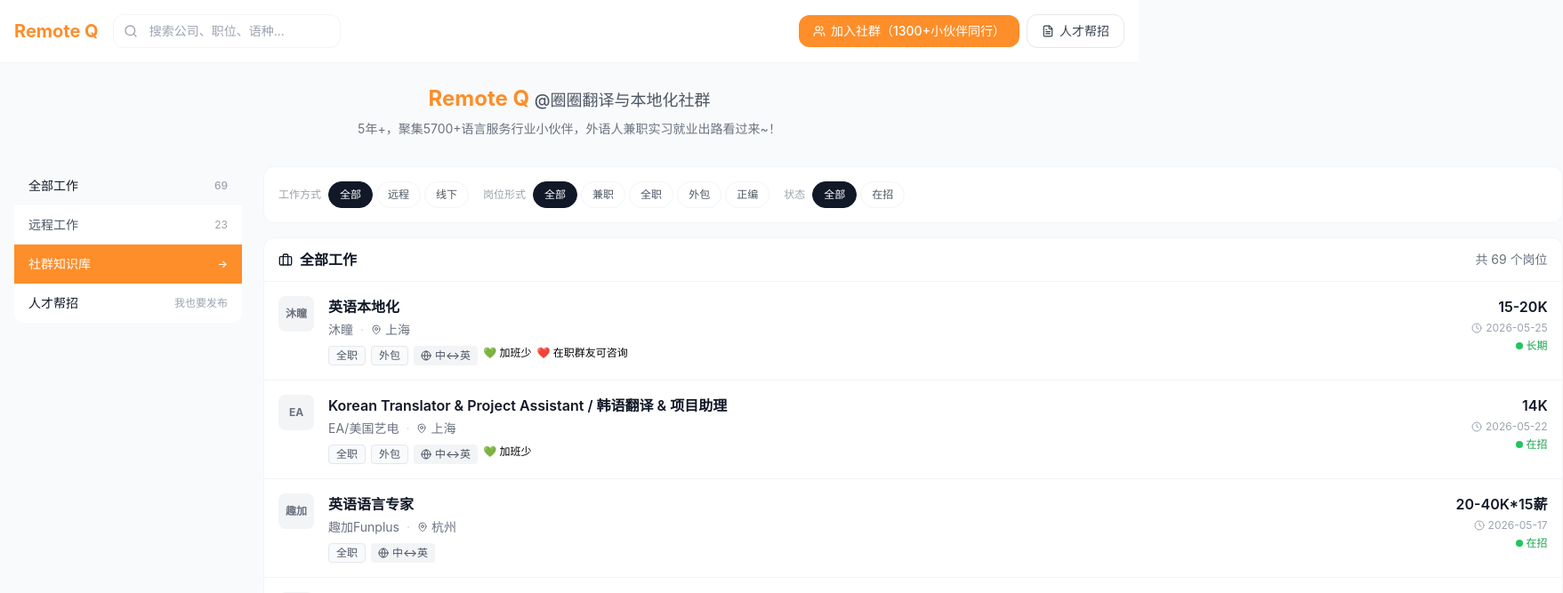
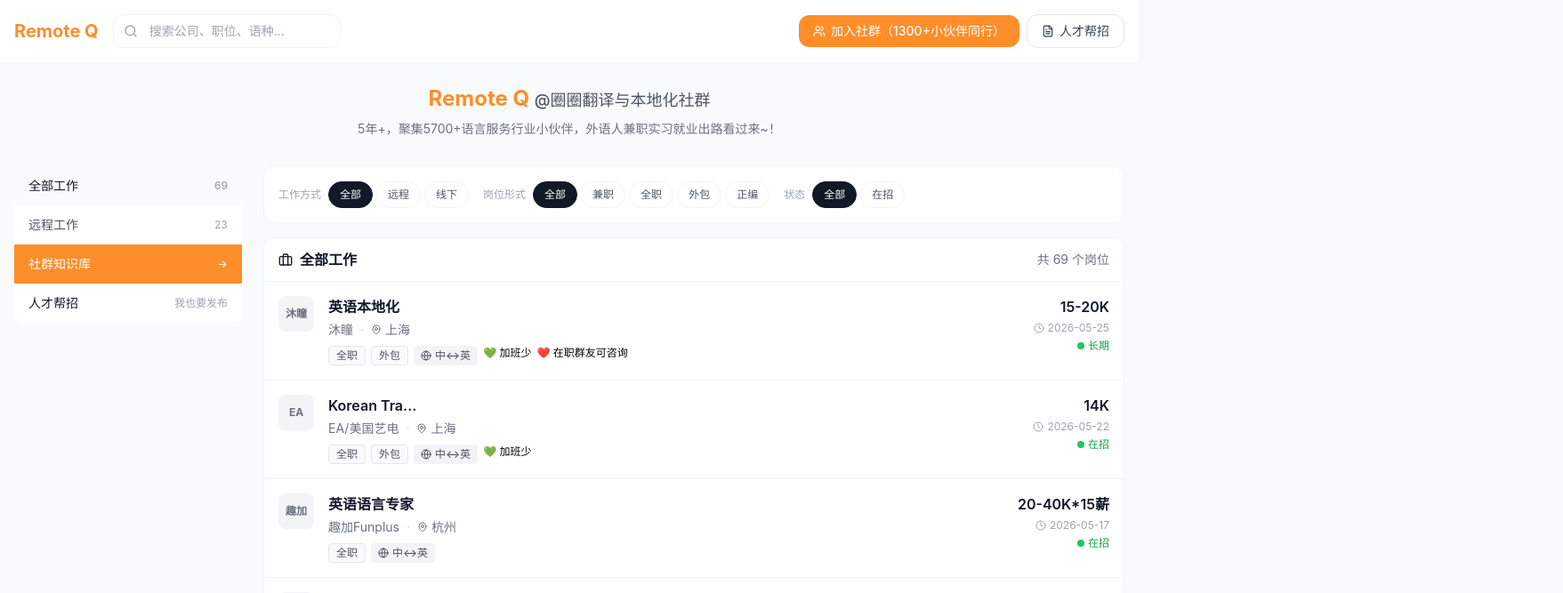
Before and after one commit to quanquan-code/remote-q-web, a React (Vite) app: page /#/ in a window 1280 px wide. Before the commit this address led to /#/jobs. Shown: the top 667 px of the page at 89% size, 1757 px wide, since content can reach past the window. Built offline with nearby package versions, Linux system fonts and the light colour scheme.

Commit message:
feat: job title truncated to 10 chars in list view

```diff
--- a/src/pages/Jobs.jsx
+++ b/src/pages/Jobs.jsx
@@ -416,9 +416,9 @@ const Jobs = () => {
                         </div>
 
                         <div className="min-w-0 flex-1">
-                          <h3 className="text-base font-semibold text-gray-900 group-hover:text-gray-700 transition-colors truncate">
+                          <h3 className="text-base font-semibold text-gray-900 group-hover:text-gray-700 transition-colors">
                             <Link to={`/job/${job.id}`} className="hover:underline">
-                              {job.title}
+                              {job.title.length > 10 ? job.title.slice(0, 10) + '...' : job.title}
                             </Link>
                           </h3>
 
```
